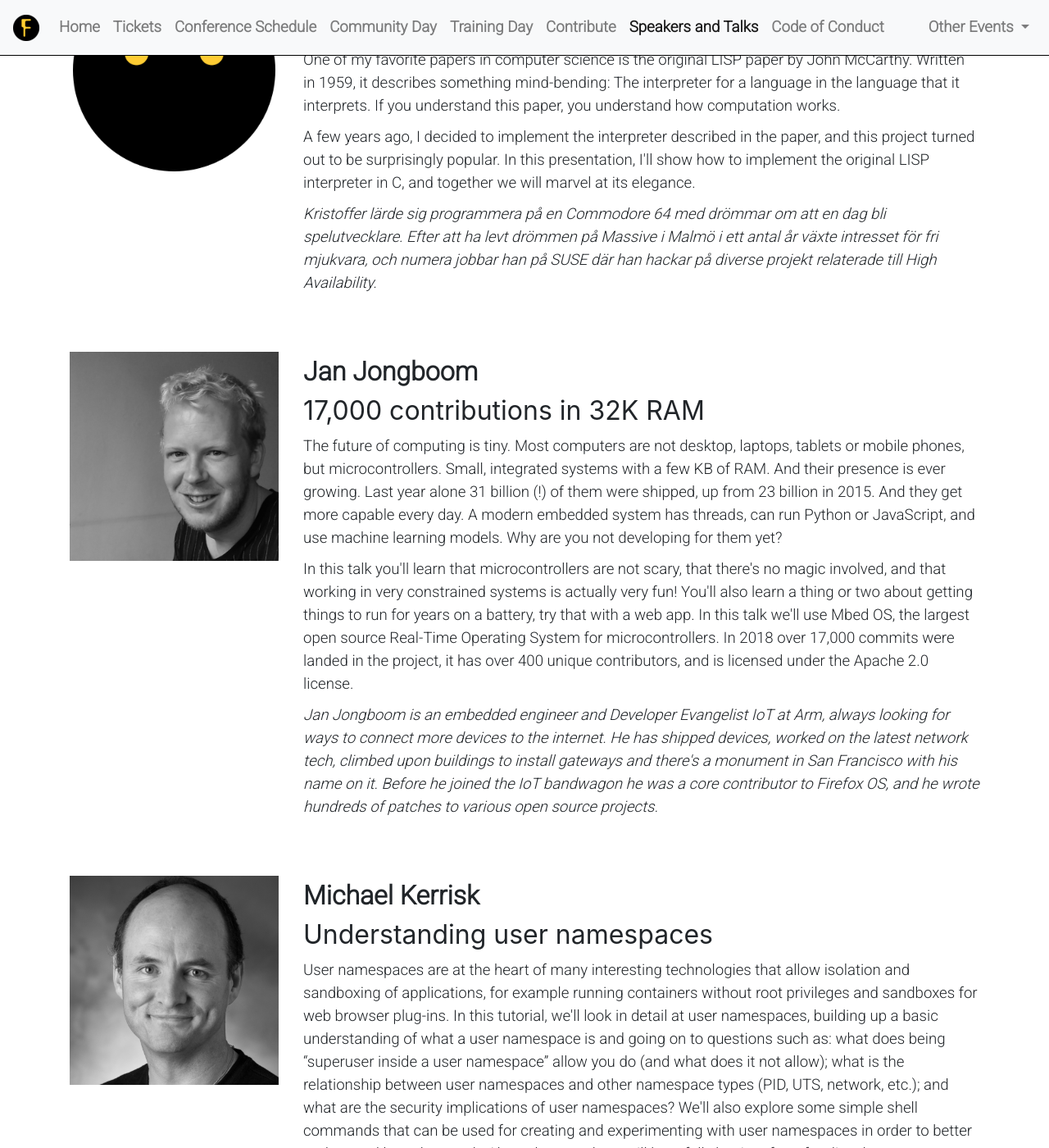
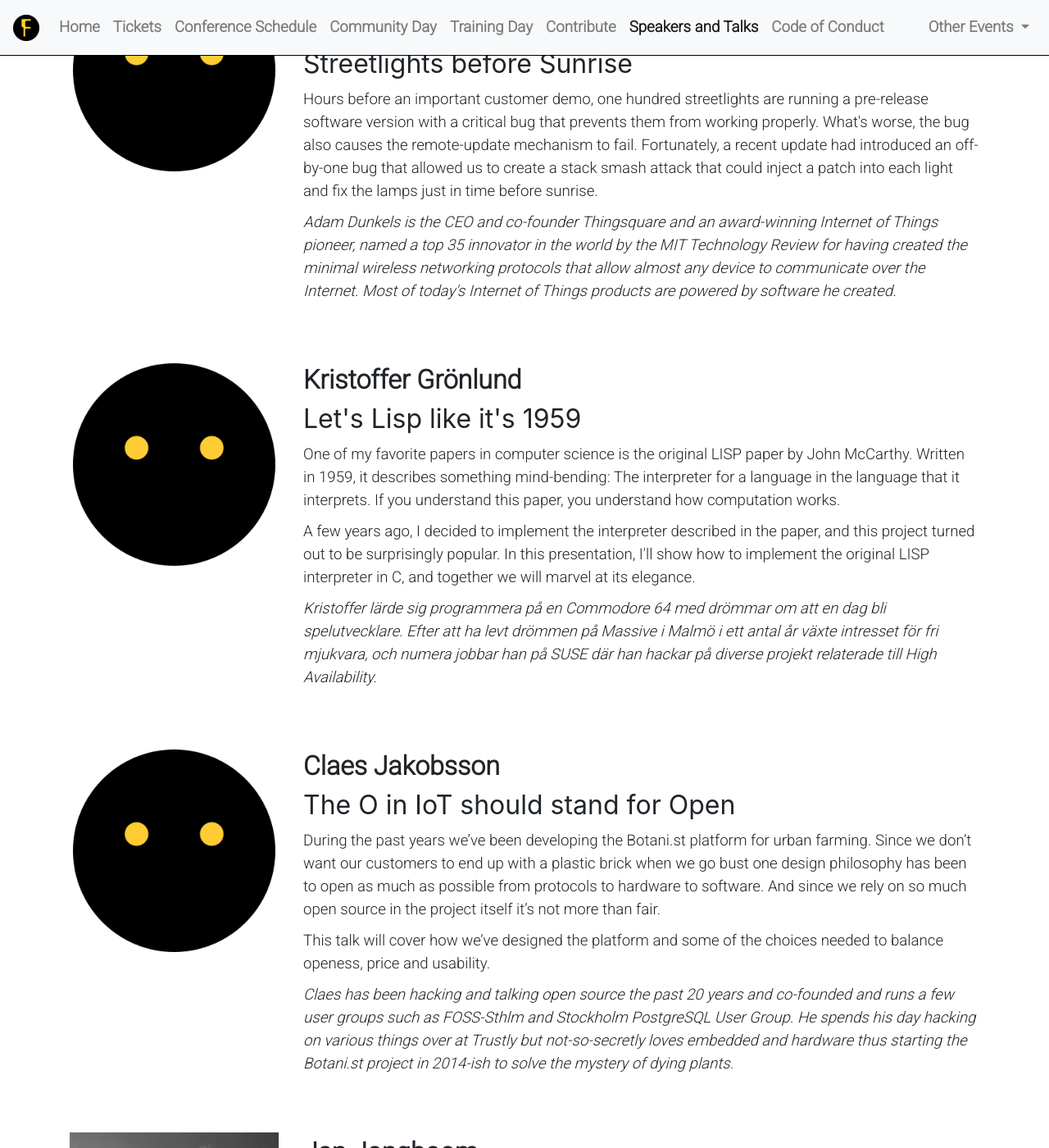
Before and after one commit to e8johan/foss-north-jekyll-2019, a Jekyll site: the page built from speakers-and-talks.md, in a window 1280 px wide and 1400 px high, scrolled down 3356 px. Shown: the whole window at 82% size. Built offline with Jekyll 4.4.1, drawn with Linux system fonts in a browser that asks for light colours; nearby versions of some CDN libraries; some of the changed text lies outside the part shown.

Commit message:
More speakers

```diff
--- a/_data/speakers.yaml
+++ b/_data/speakers.yaml
@@ -123,3 +123,31 @@
     - "I'm Google Developer Expert who works as a Developer Evangelist at Auth0. At Auth0 we're trying to make authentication and identification as easy as possible, while still keeping it secure."
     - "After office hours I like to play around with the web-audio API, and other \"exotic\" browser API's. One of my side projects is a library to add audio effects to an audio input using JavaScript."
     - "When I'm not behind a computer, you can me find playing the guitar, having a beer at a concert, or trying to snap the next perfect picture."
+- name: "Adam Dunkels"
+  short: "adunkels"
+  slot: tue13
+  lastname: "Dunkels"
+  title: "Saving the Day by Stack Smashing a Hundred Streetlights before Sunrise"
+  abstract:
+    - "Hours before an important customer demo, one hundred streetlights are running a pre-release software version with a critical bug that prevents them from working properly. What's worse, the bug also causes the remote-update mechanism to fail. Fortunately, a recent update had introduced an off-by-one bug that allowed us to create a stack smash attack that could inject a patch into each light and fix the lamps just in time before sunrise."
+  bio:
+    - "Adam Dunkels is the CEO and co-founder Thingsquare and an award-winning Internet of Things pioneer, named a top 35 innovator in the world by the MIT Technology Review for having created the minimal wireless networking protocols that allow almost any device to communicate over the Internet. Most of today's Internet of Things products are powered by software he created."
+- name: "Claes Jakobsson"
+  short: "cjakobsson"
+  slot: mon7
+  lastname: "Jakobsson"
+  title: "The O in IoT should stand for Open"
+  abstract:
+    - "During the past years we’ve been developing the Botani.st platform for urban farming. Since we don’t want our customers to end up with a plastic brick when we go bust one design philosophy has been to open as much as possible from protocols to hardware to software. And since we rely on so much open source in the project itself it’s not more than fair."
+    - "This talk will cover how we’ve designed the platform and some of the choices needed to balance openess, price and usability."
+  bio:
+    - "Claes has been hacking and talking open source the past 20 years and co-founded and runs a few user groups such as FOSS-Sthlm and Stockholm PostgreSQL User Group. He spends his day hacking on various things over at Trustly but not-so-secretly loves embedded and hardware thus starting the Botani.st project in 2014-ish to solve the mystery of dying plants."
+- name: "Daniel Stenberg"
+  short: "dstenberg"
+  slot: tue11
+  lastname: "Stenberg"
+  title: "Writing safe and secure code"
+  abstract:
+    - "With experiences from the curl project, Daniel talks about how to write safe and secure code to run in every portable device on the planet."
+  bio:
+    - "Daniel is the lead developer of curl since over twenty years. One of the most widely used software components in the world."
```
Also changed, not shown: schedule.md (+1 -1 lines), images/speaker-adunkels.png (added), images/speaker-cjakobsson.png (added), images/speaker-dstenberg.png (added).
